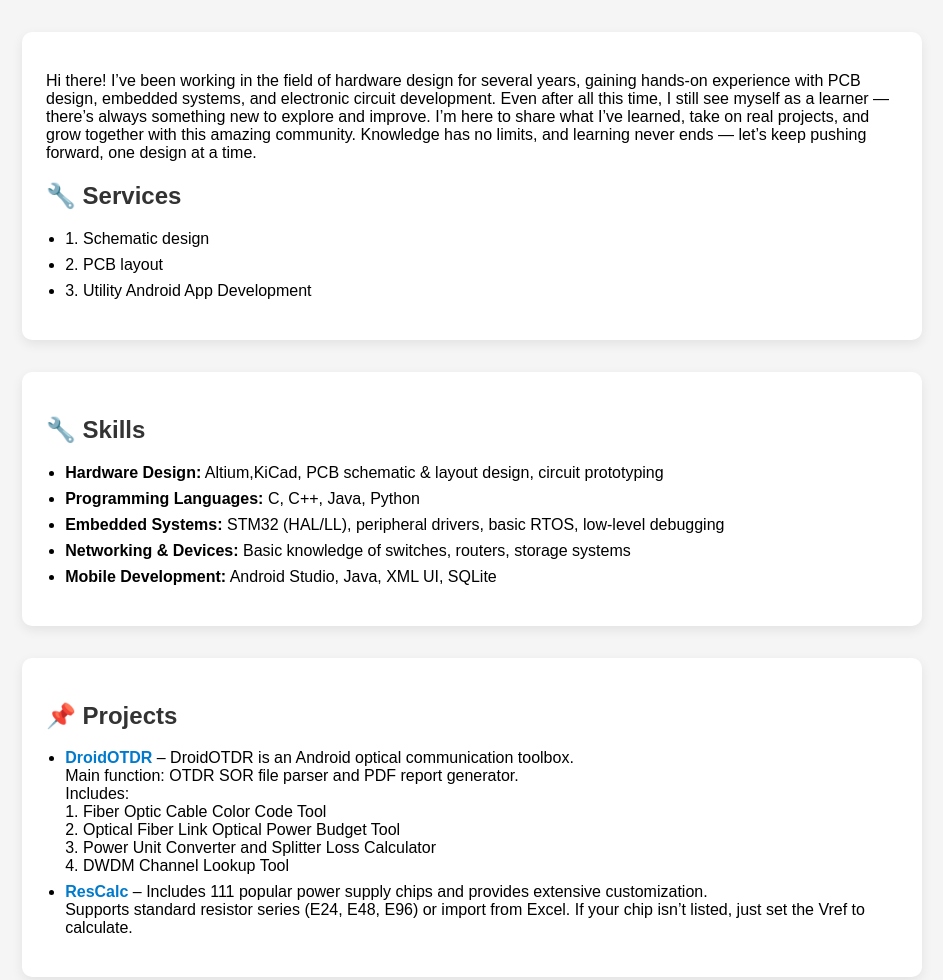
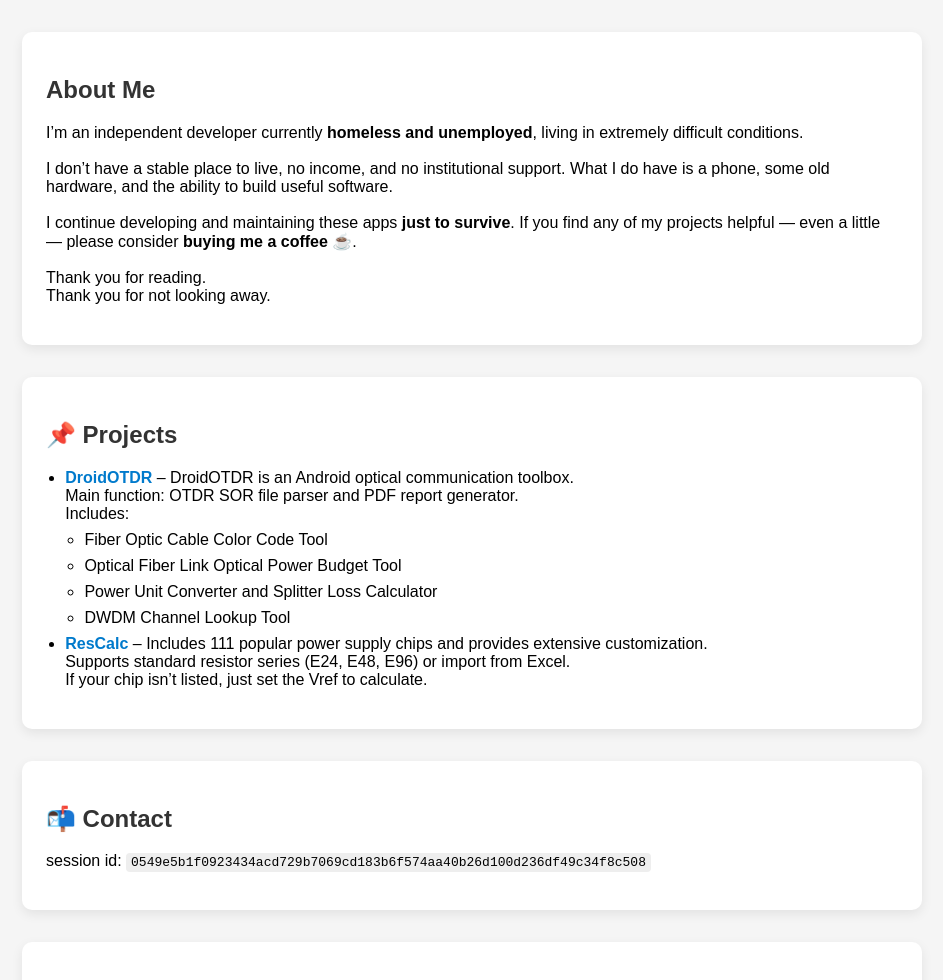
Before and after one commit to EmbeddedChan/EmbeddedChan.github.io, a plain HTML site: page index.html in a window 1280 px wide. Shown: the top 980 px of the page, without its empty margins (168-1111 px from the left). Drawn offline with Linux system fonts and the light colour scheme.

Commit message:
更新 index.html

```diff
--- a/index.html
+++ b/index.html
@@ -43,52 +43,54 @@
 </head>
 <body>
   <div class="container">
+
+    <!-- Personal Introduction (Replaced) -->
     <div class="section">
+      <h2>About Me</h2>
       <p>
- Hi there! I’ve been working in the field of hardware design for several years, gaining hands-on experience with PCB design, embedded systems, and electronic circuit development.
+        I’m an independent developer currently <strong>homeless and unemployed</strong>,
+        living in extremely difficult conditions.<br><br>
 
-Even after all this time, I still see myself as a learner — there’s always something new to explore and improve. I’m here to share what I’ve learned, take on real projects, and grow together with this amazing community.
+        I don’t have a stable place to live, no income, and no institutional support.
+        What I do have is a phone, some old hardware, and the ability to build useful software.<br><br>
 
-Knowledge has no limits, and learning never ends — let’s keep pushing forward, one design at a time.
+        I continue developing and maintaining these apps <strong>just to survive</strong>.
+        If you find any of my projects helpful — even a little —
+        please consider <strong>buying me a coffee</strong> ☕.<br><br>
+
+        Thank you for reading.<br>
+        Thank you for not looking away.
       </p>
-      <h2>🔧 Services</h2>
-      <ul>
-
-
-  <li>1. Schematic design</li>
-        <li>2. PCB layout</li>
-<li> 3. Utility Android App Development </li>
-
-      </ul>
-    </div>
-
-    <div class="section">
-      <h2>🔧 Skills</h2>
-      <ul>
- <li><strong>Hardware Design:</strong> Altium,KiCad, PCB schematic & layout design, circuit prototyping</li>
-        <li><strong>Programming Languages:</strong> C, C++, Java, Python</li>
-        <li><strong>Embedded Systems:</strong> STM32 (HAL/LL), peripheral drivers, basic RTOS, low-level debugging</li>
-        <li><strong>Networking & Devices:</strong> Basic knowledge of switches, routers, storage systems</li>
-        <li><strong>Mobile Development:</strong> Android Studio, Java, XML UI, SQLite</li>
-
-      </ul>
     </div>
 
     <div class="section">
       <h2>📌 Projects</h2>
       <ul>
         <li>
-          <strong><a href="https://github.com/EmbeddedChan/DroidOTDR" target="_blank">DroidOTDR</a></strong> – DroidOTDR is an Android optical communication toolbox.<br>
+          <strong>
+            <a href="https://github.com/EmbeddedChan/DroidOTDR" target="_blank">
+              DroidOTDR
+            </a>
+          </strong>
+          – DroidOTDR is an Android optical communication toolbox.<br>
           Main function: OTDR SOR file parser and PDF report generator.<br>
-          Includes:<br>
-          1. Fiber Optic Cable Color Code Tool <br>
-          2. Optical Fiber Link Optical Power Budget Tool<br>
-          3. Power Unit Converter and Splitter Loss Calculator<br>
-          4. DWDM Channel Lookup Tool
+          Includes:
+          <ul>
+            <li>Fiber Optic Cable Color Code Tool</li>
+            <li>Optical Fiber Link Optical Power Budget Tool</li>
+            <li>Power Unit Converter and Splitter Loss Calculator</li>
+            <li>DWDM Channel Lookup Tool</li>
+          </ul>
         </li>
+
         <li>
-          <strong><a href="https://github.com/EmbeddedChan/ResCalc" target="_blank">ResCalc</a></strong> – Includes 111 popular power supply chips and provides extensive customization.<br>
-          Supports standard resistor series (E24, E48, E96) or import from Excel.
+          <strong>
+            <a href="https://github.com/EmbeddedChan/ResCalc" target="_blank">
+              ResCalc
+            </a>
+          </strong>
+          – Includes 111 popular power supply chips and provides extensive customization.<br>
+          Supports standard resistor series (E24, E48, E96) or import from Excel.<br>
           If your chip isn’t listed, just set the Vref to calculate.
         </li>
       </ul>
@@ -96,8 +98,10 @@ Knowledge has no limits, and learning never ends — let’s keep pushing forwar
 
     <div class="section">
       <h2>📬 Contact</h2>
-      <p>session id: <code>0549e5b1f0923434acd729b7069cd183b6f574aa40b26d100d236df49c34f8c508</code><br>
-        </p>
+      <p>
+        session id:
+        <code>0549e5b1f0923434acd729b7069cd183b6f574aa40b26d100d236df49c34f8c508</code>
+      </p>
     </div>
 
     <div class="section">
@@ -105,19 +109,26 @@ Knowledge has no limits, and learning never ends — let’s keep pushing forwar
       <p>If you find this app helpful, you can buy me a coffee:</p>
 
       <p><strong>PayPal (USD / any currency):</strong><br>
-      <a href="https://www.paypal.me/didadi2024" target="_blank">paypal.me/didadi2024</a></p>
+        <a href="https://www.paypal.me/didadi2024" target="_blank">
+          paypal.me/didadi2024
+        </a>
+      </p>
 
       <p><strong>TronLink (TRX / USDT):</strong><br>
-      <code>TCjJuPGA2kCLcW1Bn4nPyitPNvjuEam1W4</code></p>
+        <code>TCjJuPGA2kCLcW1Bn4nPyitPNvjuEam1W4</code>
+      </p>
 
       <p><strong>BlueWallet (Bitcoin address):</strong><br>
-      <code>bc1qnandmddtn7c5vyrcdc8khkphjvtfwp92pm4xl4</code></p>
+        <code>bc1qnandmddtn7c5vyrcdc8khkphjvtfwp92pm4xl4</code>
+      </p>
 
       <p><strong>MetaMask (ETH / BSC):</strong><br>
-      <code>0xCed80d906310D26A6a4152708B4EFf14718a6100</code></p>
+        <code>0xCed80d906310D26A6a4152708B4EFf14718a6100</code>
+      </p>
 
       <p>Thank you! 🙏</p>
     </div>
+
   </div>
 </body>
 </html>
```
